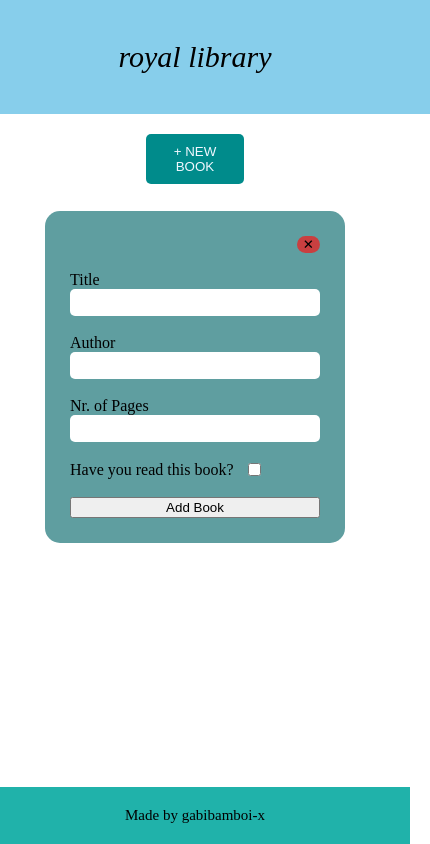
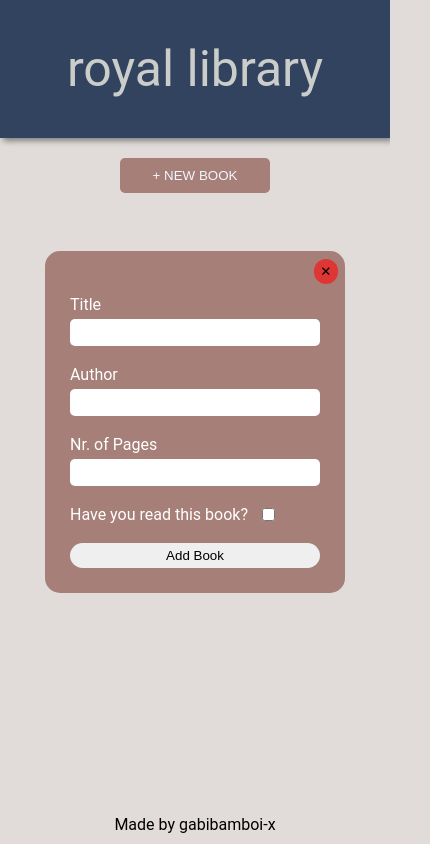
Before and after one commit to gabibamboi-x/Library, a plain HTML site: page index.html in a window 390 px wide. Both pictures are taken after a click on the button "+ NEW BOOK". Shown: the whole page, 430 px wide, since content can reach past the window. Drawn offline with Linux system fonts and the light colour scheme; a web font is replaced by a local one.

Commit message:
Improve layout and add mobile support

```diff
--- a/style.css
+++ b/style.css
@@ -1,5 +1,6 @@
-button {
-  cursor: pointer;
+@font-face {
+  font-family: roboto;
+  src: url(./Fonts/robotoserif/RobotoSerif[GRAD\,opsz\,wdth\,wght].ttf);
 }
 
 body {
@@ -9,16 +10,24 @@ body {
   flex-direction: column;
   align-items: center;
   margin: 0;
+  padding: 0;
+  background-color: #E1DCD9;
+  overflow-x: hidden;
+  font-family: roboto, system-ui, -apple-system, BlinkMacSystemFont, 'Segoe UI', Roboto, Oxygen, Ubuntu, Cantarell, 'Open Sans', 'Helvetica Neue', sans-serif;
 }
 
 header {
-  width: 100vw;
-  display: flex;
-  justify-content: space-around;
-  padding: 40px;
-  background-color: skyblue;
-  font-size: 30px;
-  font-style: italic;
+  width: 100%;
+  padding-block: 40px;
+  color: aliceblue;
+  background-color: #32435F;
+  box-shadow: 3px 3px 6px grey;
+}
+
+header div {
+  color: #CBCDCB;
+  font-size: 50px;
+  padding-left: 10%;
 }
 
 #addBook {
@@ -27,7 +36,7 @@ header {
   margin-top: 20px;
   border: none;
   border-radius: 5px;
-  background-color: darkcyan;
+  background-color: #A67F78;
   color: aliceblue;
 }
 
@@ -35,20 +44,22 @@ header {
   position: absolute;
   width: 250px;
   left: 50%;
-  transform: translate(-50%, 0);
-  top: 25%;
+  top: 50%;
+  transform: translate(-50%, -50%);
   display: flex;
   flex-direction: column;
-  background-color: cadetblue;
+  background-color: #A67F78;
   padding: 25px;
   border-radius: 15px;
+  color: #ffffff;
 }
 
 #close {
-  margin-left: auto;
-  margin-bottom: auto;
+  position: absolute;
+  top: 7.5px;
+  right: 7.5px;
   border: none;
-  border-radius: 250px;
+  border-radius: 15px;
   background-color: rgba(246, 23, 23, 0.7);
 }
 
@@ -67,25 +78,33 @@ input[type='text'] {
   border: none;
   border-radius: 5px;
   padding-inline: 10px;
+  margin-top: 5px;
   outline: none;
 }
 
+form button {
+  border: none;
+  height: 25px;
+  border-radius: 15px;
+}
 
 #content {
   width: 80%;
   display: grid;
   gap: 50px;
-  grid-template-columns: repeat(auto-fit, minmax(300px, 1fr));
+  grid-template-columns: repeat(auto-fit, minmax(400px, 1fr));
   padding-block: 2em;
+  color: white;
 }
 
 .book {
   height: min-content;
   display: grid;
   padding: 20px;
-  background-color: grey;
+  background-color: #32435F;
   align-items: center;
   border-radius: 10px;
+  box-shadow: 5px 5px 7.5px rgb(82, 79, 79);
 }
 
 .book button {
@@ -102,14 +121,20 @@ h3 {
   margin: 0;
   padding-block: 10px;
   padding-left: 5px;
+  color: white;
+}
+
+#btn {
+  background-color: rgba(99, 99, 99, 0.238);
+}
+
+#btn:hover {
+  background-color: rgba(171, 60, 60, 0.597);
 }
 
 footer {
+  padding: 10px;
   margin-top: auto;
-  width: 100%;
-  padding: 20px;
-  background-color: lightseagreen;
-  font-size: 15px;
 }
 
 a {
@@ -118,3 +143,25 @@ a {
   text-decoration: none;
   color: black;
 }
+
+button {
+  cursor: pointer;
+}
+
+@media screen and (max-width: 600px) {
+
+  #content {
+    display: flex;
+    flex-direction: column;
+  }
+
+  header div {
+    text-align: center;
+    padding-inline: 10px;
+  }
+
+  #addBook {
+    width: 150px;
+  }
+
+}
```
